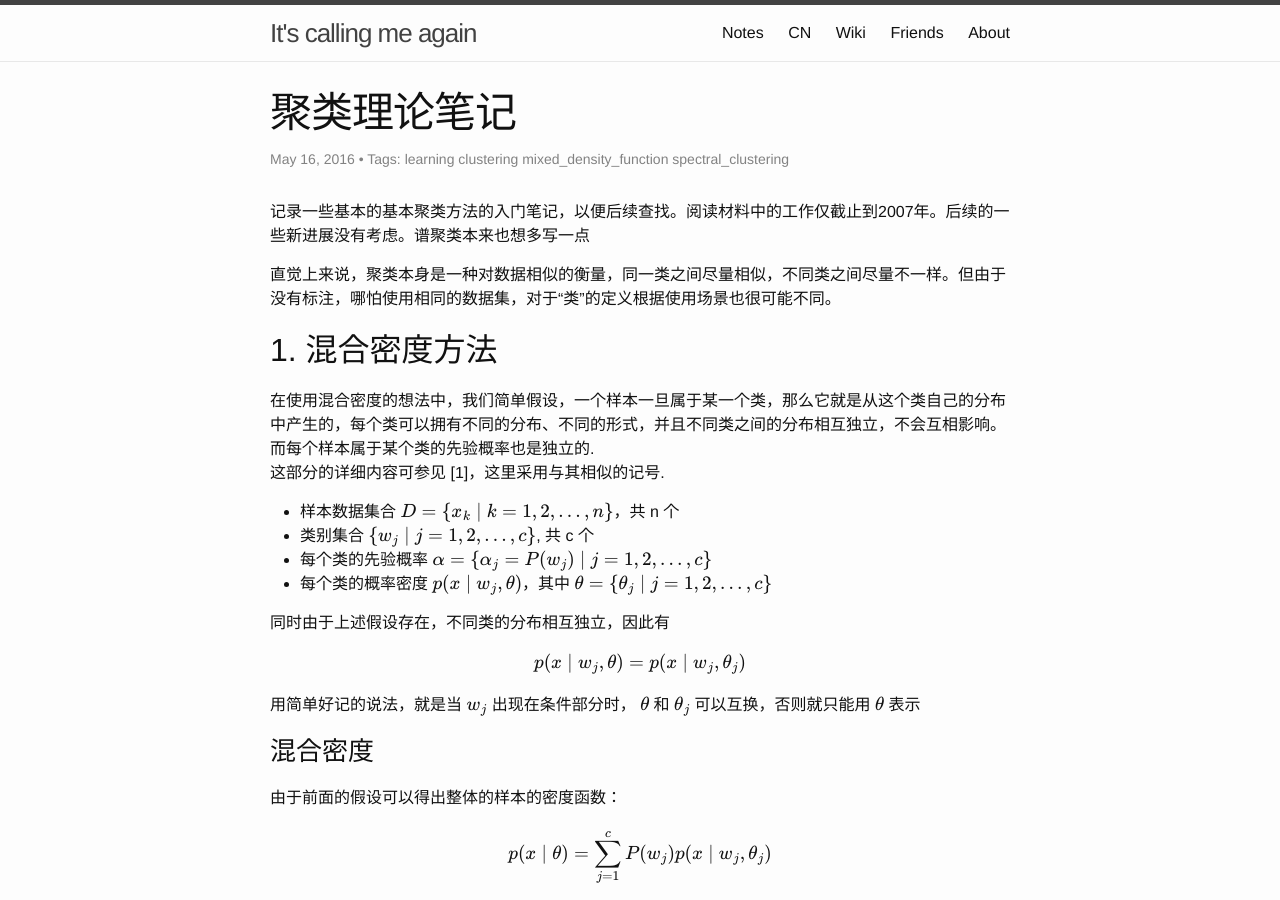
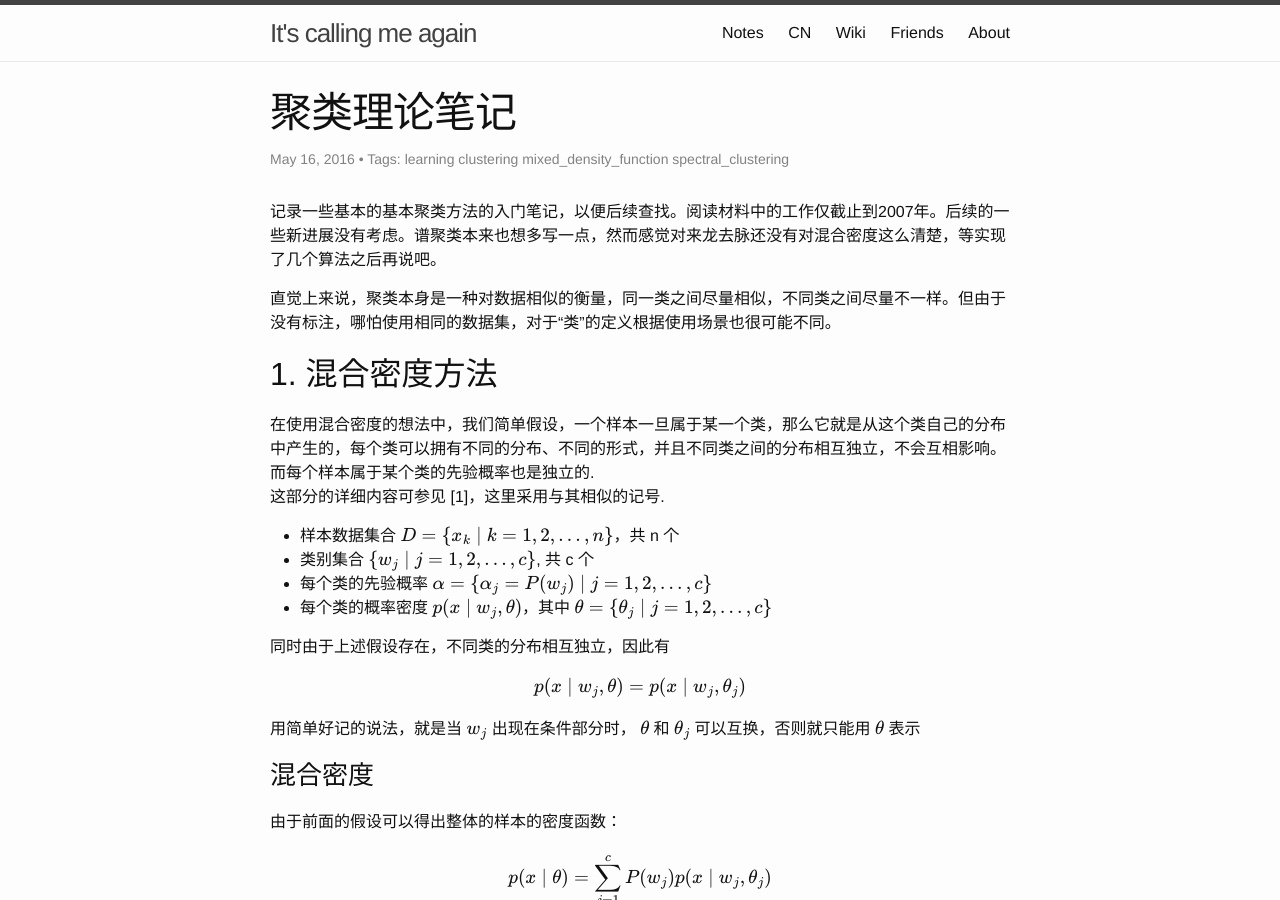
Before and after one commit to zxteloiv/zxteloiv.github.io, a Jekyll site: the page built from _posts/2016-05-16-an-introduction-to-clustering.md, in a window 1280 px wide and 900 px high. Built offline with Jekyll 4.4.1, drawn with Linux system fonts in a browser that asks for light colours; formulas are drawn with MathJax 3; comment, search, counter and statistics services are not loaded.

Commit message:
add forgotten words

```diff
--- a/_posts/2016-05-16-an-introduction-to-clustering.md
+++ b/_posts/2016-05-16-an-introduction-to-clustering.md
@@ -7,7 +7,7 @@ categories: chn learning
 math_support: mathjax
 ---
 
-记录一些基本的基本聚类方法的入门笔记，以便后续查找。阅读材料中的工作仅截止到2007年。后续的一些新进展没有考虑。谱聚类本来也想多写一点
+记录一些基本的基本聚类方法的入门笔记，以便后续查找。阅读材料中的工作仅截止到2007年。后续的一些新进展没有考虑。谱聚类本来也想多写一点，然而感觉对来龙去脉还没有对混合密度这么清楚，等实现了几个算法之后再说吧。
 
 直觉上来说，聚类本身是一种对数据相似的衡量，同一类之间尽量相似，不同类之间尽量不一样。但由于没有标注，哪怕使用相同的数据集，对于“类”的定义根据使用场景也很可能不同。
 
```
